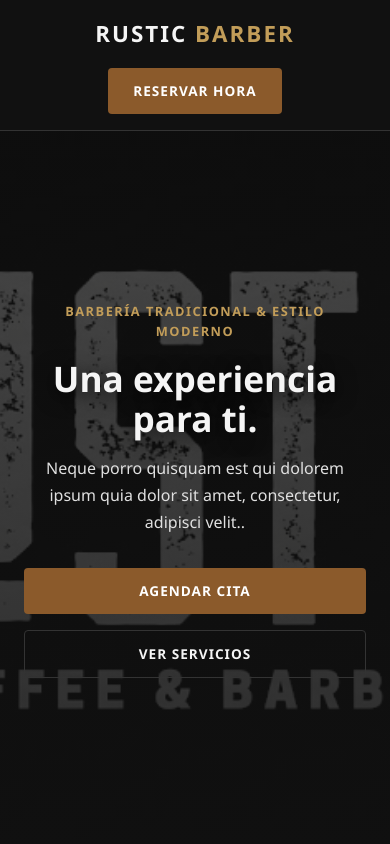
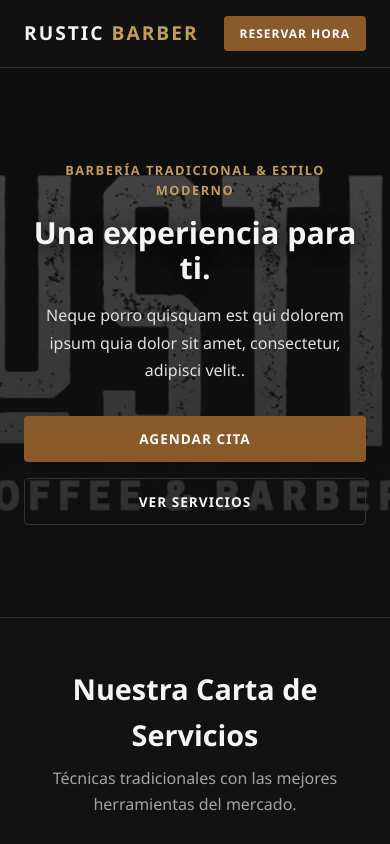
Before and after one commit to ceabruno/rustic-barber, a React (Vite) app: page / in a window 390 px wide. Shown: the top 844 px of the page. Built offline with nearby package versions, Linux system fonts and the light colour scheme.

Commit message:
fix header movil

```diff
--- a/src/App.css
+++ b/src/App.css
@@ -297,21 +297,33 @@
    OPTIMIZACIÓN MÓVIL (Media Queries)
    ========================================= */
 @media (max-width: 768px) {
+  /* 1. Arreglo para la Barra de Navegación */
   .header {
-    flex-direction: column;
-    padding: 1rem;
-    gap: 1rem;
-    text-align: center;
+    flex-direction: row; /* Mantiene el logo y el botón en la misma línea */
+    flex-wrap: wrap;
+    padding: 1rem 1.5rem;
   }
 
   .nav-links {
-    flex-wrap: wrap;
-    justify-content: center;
-    gap: 1rem;
+    display: none; /* Ocultamos los links en móvil para que no rompan el diseño (puedes dejarlos si prefieres, pero ocupan mucho espacio) */
+  }
+
+  .header .btn {
+    padding: 0.5rem 1rem; /* Botón de reservar un poco más pequeño arriba */
+    font-size: 0.75rem;
+  }
+
+  /* 2. Arreglo para la Imagen de Fondo (Hero) */
+  .hero {
+    /* Reducimos la altura en móvil para que la foto no se vea obligada a hacer tanto "zoom" y recortar los lados */
+    min-height: 65vh;
+    /* Cambia 'center' por 'center top' si quieres que se vea más la parte de arriba de la foto */
+    background-position: center;
   }
 
   .hero-overlay {
-    padding: 3rem 1.5rem;
+    min-height: 65vh;
+    padding: 2.5rem 1.5rem;
   }
 
   .hero-title {
@@ -340,6 +352,7 @@
     text-align: center;
   }
 
+  /* 3. Ajustes de la sección Servicios */
   .section {
     padding: 3rem 1.5rem;
   }
@@ -352,7 +365,7 @@
     font-size: 1.5rem;
   }
 
-  /* Pasa las tarjetas a 1 sola columna */
+  /* Pasa las tarjetas a 1 sola columna para que no se aprieten */
   .services-grid {
     grid-template-columns: 1fr;
     gap: 1rem;
@@ -368,6 +381,7 @@
     gap: 0.3rem;
   }
 
+  /* 4. Ajustes de la sección Información */
   .info-section {
     padding: 3rem 1.5rem;
   }
@@ -378,12 +392,13 @@
   }
 }
 
+/* Pantallas extremadamente pequeñas (iPhone SE, etc) */
 @media (max-width: 480px) {
   .logo {
-    font-size: 1.4rem;
+    font-size: 1.2rem;
   }
 
-  .nav-links {
-    display: none;
+  .hero-title {
+    font-size: 1.9rem;
   }
 }
```
